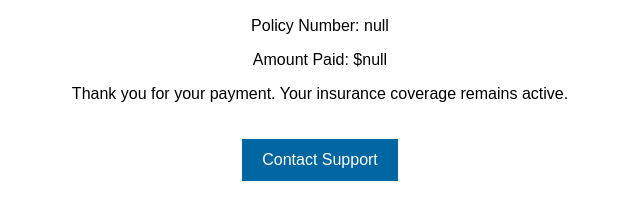
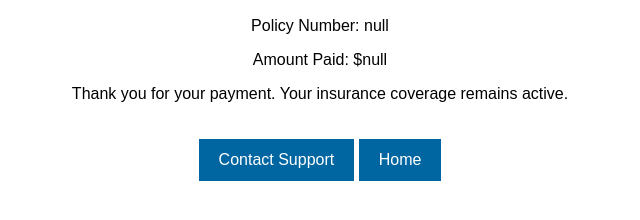
Before and after one commit to deepthi-1984/healthcare_website, a plain HTML site: page payment-success.html in a window 1280 px wide. Shown: the part 202-422 px from the top of the page, without its empty margins (320-960 px from the left). Drawn offline with Linux system fonts and the light colour scheme.

Commit message:
Update payment-success.html

```diff
--- a/payment-success.html
+++ b/payment-success.html
@@ -79,6 +79,9 @@ Your insurance coverage remains active.
 Contact Support
 </a>
 
+<a href="index.html" class="btn">
+Home
+</a>
 </div>
 
 </div>
```
